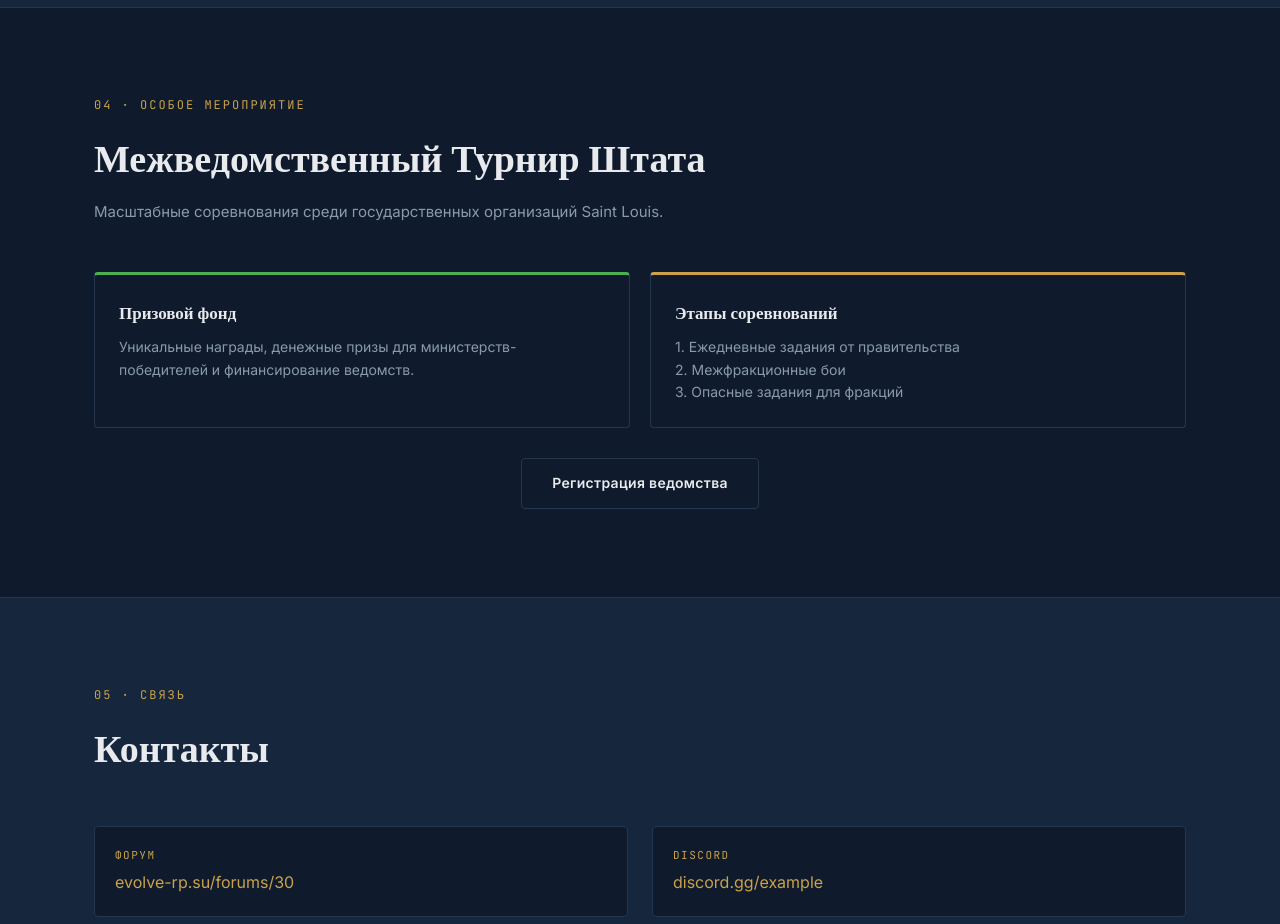
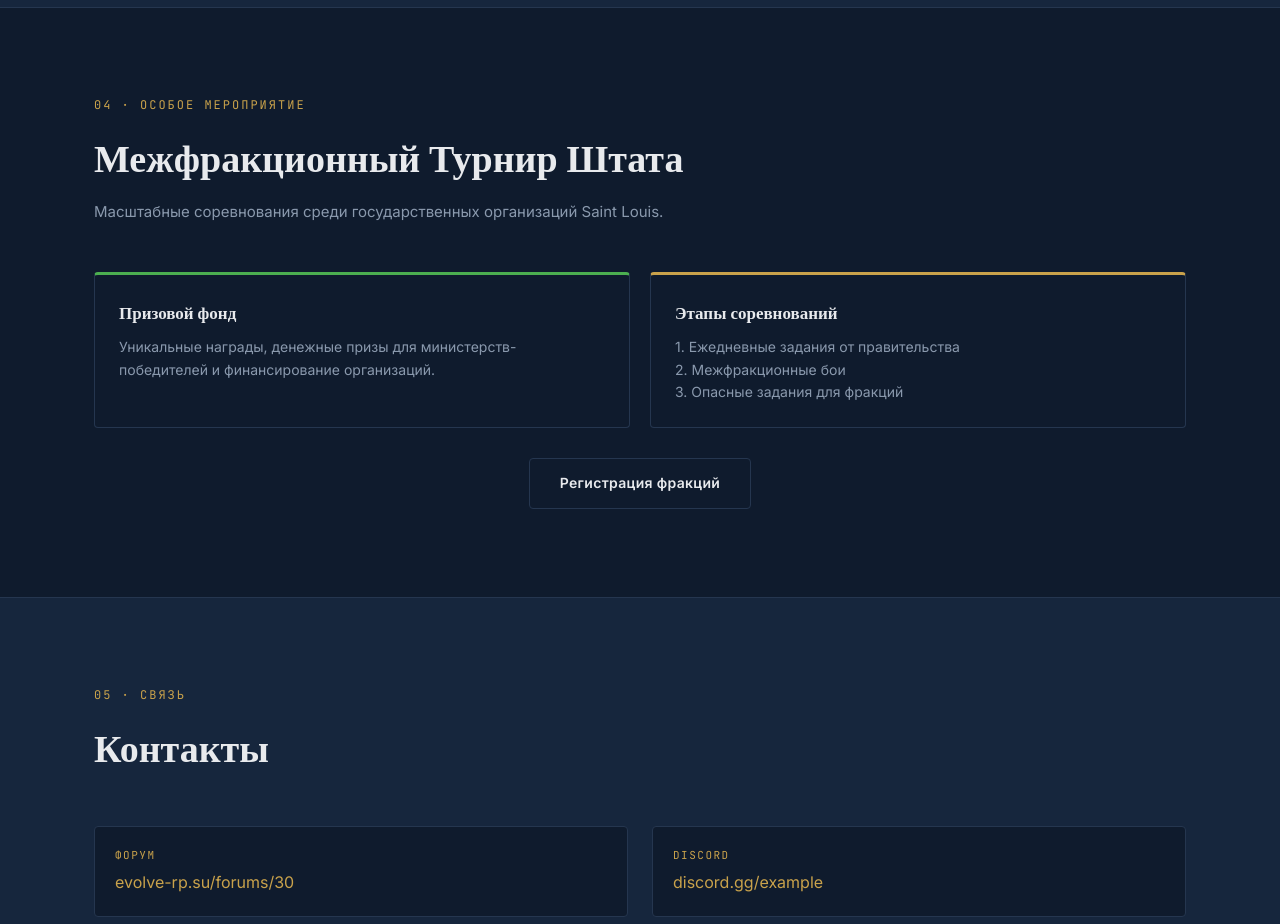
Before and after one commit to sardarmarat-alt/government-saint-louis, a plain HTML site: page index.html in a window 1280 px wide. Shown: the part 4520-5444 px from the top of the page. Drawn offline with nearby package versions, Linux system fonts and the light colour scheme; no server answers.

Commit message:
Update event title and descriptions in index.html

```diff
--- a/index.html
+++ b/index.html
@@ -261,14 +261,14 @@
   <div class="container">
     <div class="section-head">
       <span class="eyebrow">04 · Особое Мероприятие</span>
-      <h2>Межведомственный Турнир Штата</h2>
+      <h2>Межфракционный Турнир Штата</h2>
       <p class="section-desc">Масштабные соревнования среди государственных организаций Saint Louis.</p>
     </div>
 
     <div class="dept-grid">
       <article class="dept-card" style="border-top-color: #4caf50;">
         <h3>Призовой фонд</h3>
-        <p>Уникальные награды, денежные призы для министерств-победителей и финансирование ведомств.</p>
+        <p>Уникальные награды, денежные призы для министерств-победителей и финансирование организаций.</p>
       </article>
       <article class="dept-card">
         <h3>Этапы соревнований</h3>
@@ -277,7 +277,7 @@
     </div>
 
     <div style="margin-top: 30px; text-align: center;">
-      <a href="#apply-event" class="btn btn-ghost">Регистрация ведомства</a>
+      <a href="#apply-event" class="btn btn-ghost">Регистрация фракций</a>
     </div>
   </div>
 </section>
```
